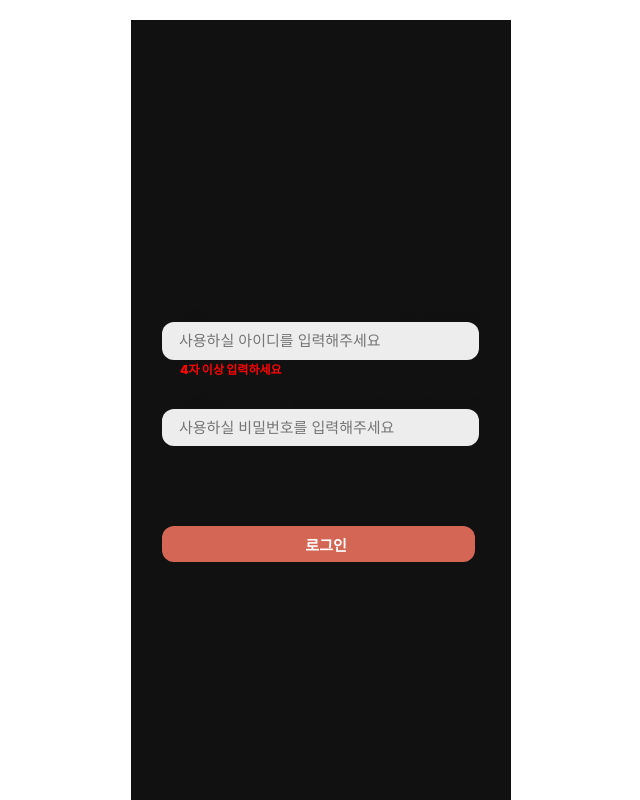
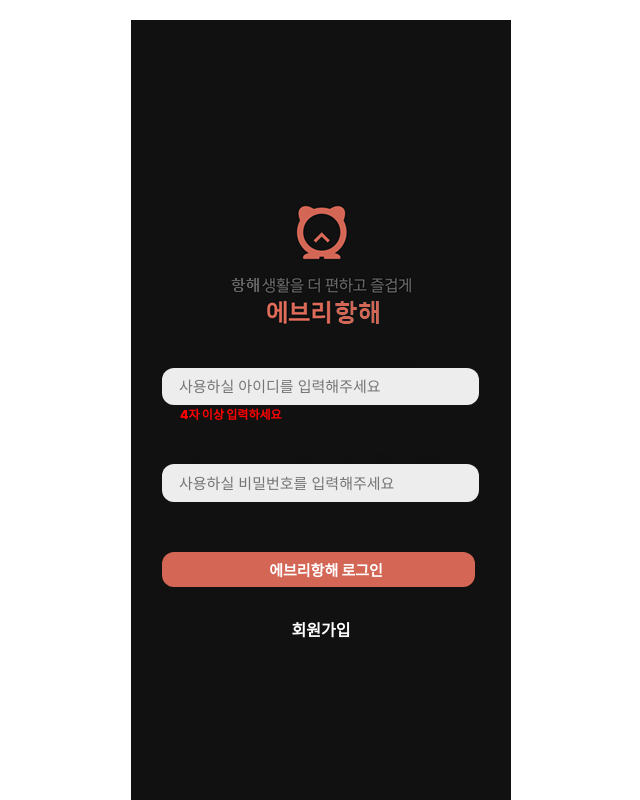
Before and after one commit to Dongckim/EveryTime_Clone_FE, a React (Create React App) app: page /login in a window 1280 px wide. Shown: the whole page, without its empty margins (319-959 px from the left). Built offline with nearby package versions, Linux system fonts and the light colour scheme.

Commit message:
login page CSS styled

```diff
--- a/src/pages/Login/Login.jsx
+++ b/src/pages/Login/Login.jsx
@@ -21,13 +21,13 @@ const data = [
 ]
 
 const Login = () => {
-    const queryClient = useQueryClient();
     const navigate = useNavigate();
     const mutation = useMutation(LoginUser,{
         onSuccess: () => {
             navigate('/')
         }
     })
+
     const [InitialData, setInitialData] = useState({
         loginId : '',
         password : '',
@@ -39,12 +39,15 @@ const Login = () => {
             [label] : e.target.value
         })
     }
+
     const onSubmitHandler = () => {
         mutation.mutate(InitialData)
     }
 
     return (
-        <form>
+        <form style={{display:'flex', flexDirection:'column',alignItems:'center'}}>
+            <img style = {{}} src="KakaoTalk_Image_2023-03-29-23-16-03.png"/>
+            <div style={{display:'flex', flexDirection:'column'}}>
                {data.map((value, index)=> {
                     return(
                         <Ninput key = {value.label}
@@ -57,7 +60,13 @@ const Login = () => {
                         />
                     )
                 })}
-            <StButton onClick={onSubmitHandler}>로그인</StButton>
+            <StButton onClick={onSubmitHandler}>에브리항해 로그인</StButton>
+            <div style={{fontWeight:'800', margin:'30px auto', color:'white'}}
+                onClick={()=>{
+                    navigate('/signup')
+                }}
+            >회원가입</div>
+            </div>
         </form>
     )
 }
--- a/src/pages/Signup/Signup.jsx
+++ b/src/pages/Signup/Signup.jsx
@@ -140,7 +140,7 @@ export const StButton = styled.div`
     width: 313.11px;
     height: 35.54px;
     border-radius: 12px;
-    margin-top: 80px;
+    margin-top: 50px;
     text-indent:1em;
     font-size: 15px;
     color: #ffffff;
```
Also changed, not shown: public/KakaoTalk_Image_2023-03-29-23-16-03.png (added). Lines whose indentation alone changed are shown as unchanged.
